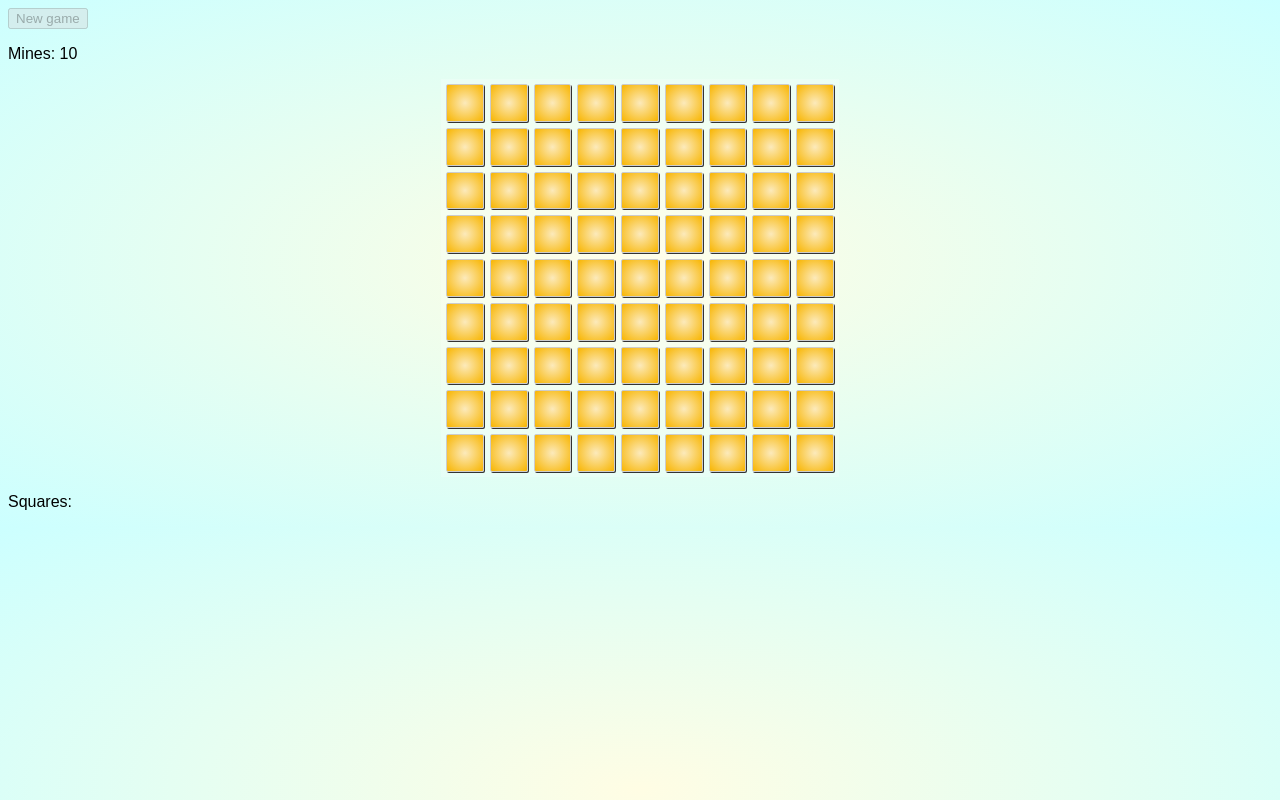
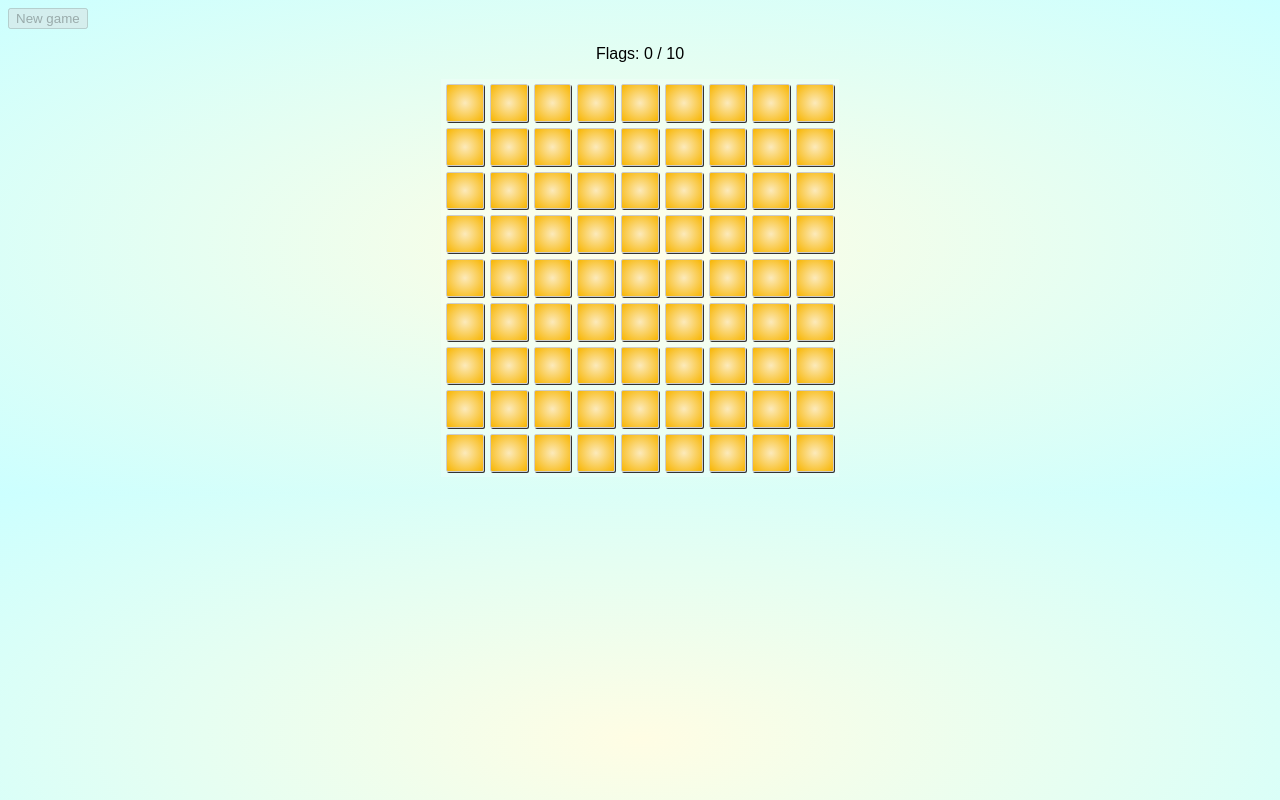
Before and after one commit to RinkAttendant6/threatsweeper, a React app: page / in a window 1280 px wide. Built offline with nearby package versions, Linux system fonts and the light colour scheme.

Commit message:
Show number of flags used

```diff
--- a/src/Game.tsx
+++ b/src/Game.tsx
@@ -226,22 +226,18 @@ export default class Game extends React.Component<Props, State> {
 
     render() {
         const isGameInProgress = !this.state.won && !this.state.lost;
+        const numberOfFlags = this.state.squares.reduce((acc, column): number => {
+            return acc + column.reduce((acc, cell): number => {
+                return acc + Number(cell.displayState === DisplayState.Flagged);
+            }, 0);
+        }, 0);
 
-        return <React.Fragment>
-            {
-                this.state.won && <p>Congratulations!</p>
-            }
-            {
-                this.state.lost && <p>Better luck next time! </p>
-            }
+        return <>
             <button type='button' disabled={isGameInProgress} onClick={() => this.startNewGame()}>
                 New game
             </button>
-            <div className='header'>
-                <div>
-                    <p>Mines: {this.state.mines.size}</p>
-                </div>
-                <div />
+            <div className='header' style={{textAlign: 'center'}}>
+                <p>Flags: {numberOfFlags} / {this.state.mines.size}</p>
             </div>
             <GameBoard
                 squares={this.state.squares}
@@ -250,7 +246,12 @@ export default class Game extends React.Component<Props, State> {
                 handleSquareDoubleClick={this.handleSquareDoubleClick.bind(this)}
                 isGameActive={isGameInProgress}
             />
-            <p>Squares: </p>
-        </React.Fragment>;
+            {
+                this.state.won && <p>Congratulations!</p>
+            }
+            {
+                this.state.lost && <p>Better luck next time! </p>
+            }
+        </>;
     }
 }
```
